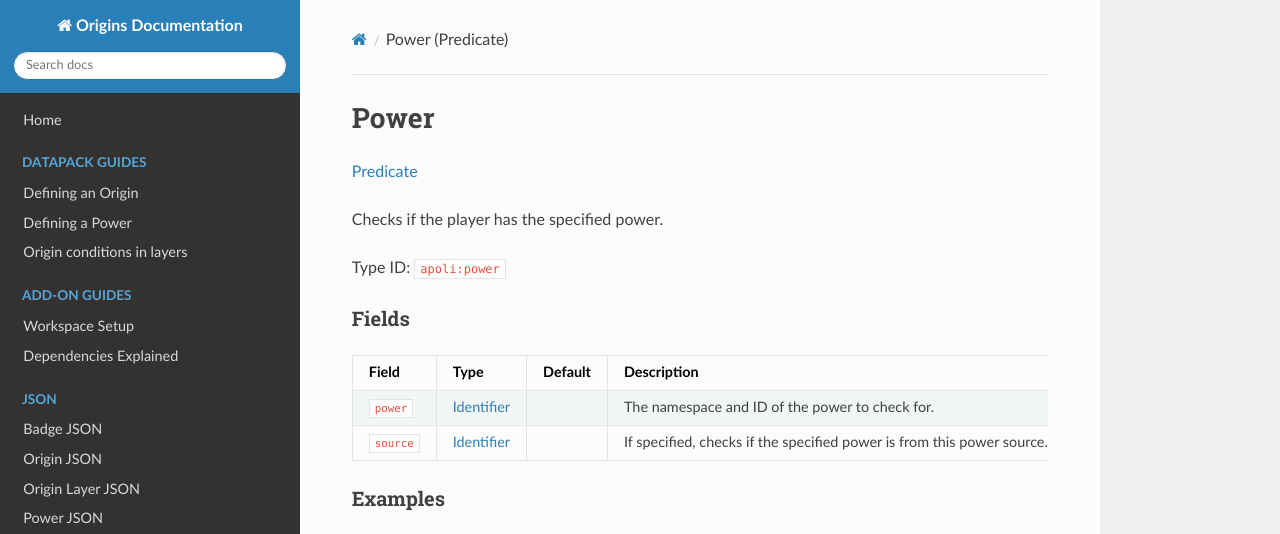
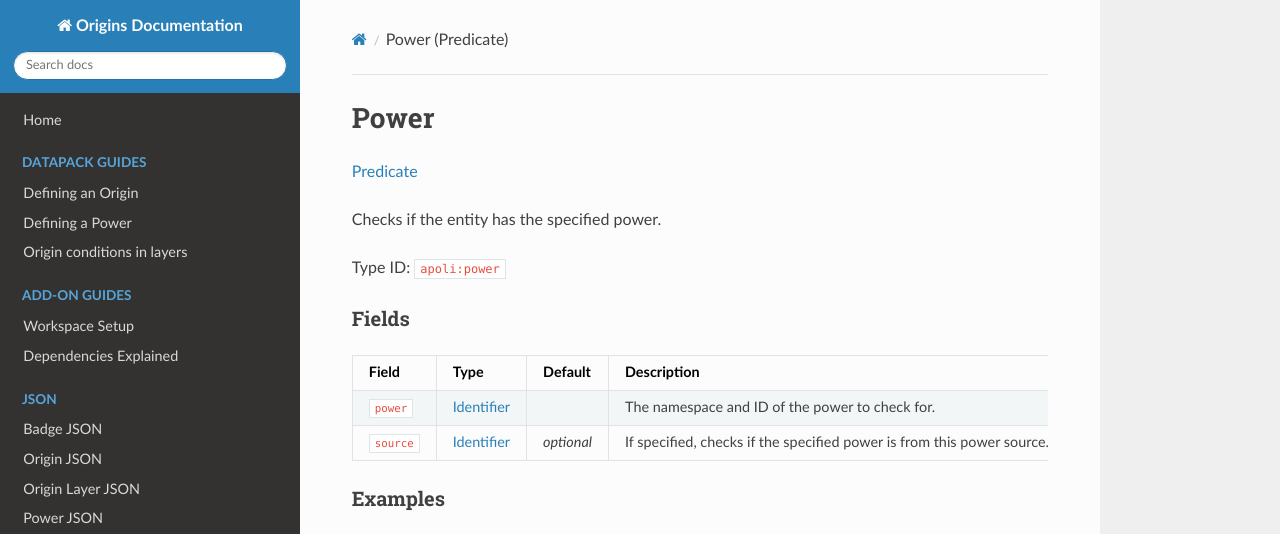
Before and after one commit to apace100/origins-docs, an MkDocs documentation site: the page built from docs/misc/predicates/power.md, in a window 1280 px wide and 938 px high. Shown: the top 534 px of the window. Built offline with MkDocs 1.6.1, drawn with Linux system fonts in a browser that asks for light colours; nearby versions of some CDN libraries.

Commit message:
Updated `power.md` (Predicates)
Added missing default value for the `source` field in the field table

```diff
--- a/docs/misc/predicates/power.md
+++ b/docs/misc/predicates/power.md
@@ -7,7 +7,7 @@ date: 2022-06-15
 
 [Predicate](../predicates.md)
 
-Checks if the player has the specified power.
+Checks if the entity has the specified power.
 
 Type ID: `apoli:power`
 
@@ -17,7 +17,7 @@ Type ID: `apoli:power`
 Field | Type | Default | Description
 ------|------|---------|------------
 `power` | [Identifier](../../types/data_types/identifier.md) | | The namespace and ID of the power to check for.
-`source` | [Identifier](../../types/data_types/identifier.md) | | If specified, checks if the specified power is from this power source.
+`source` | [Identifier](../../types/data_types/identifier.md) | *optional* | If specified, checks if the specified power is from this power source.
 
 
 ### Examples
```
